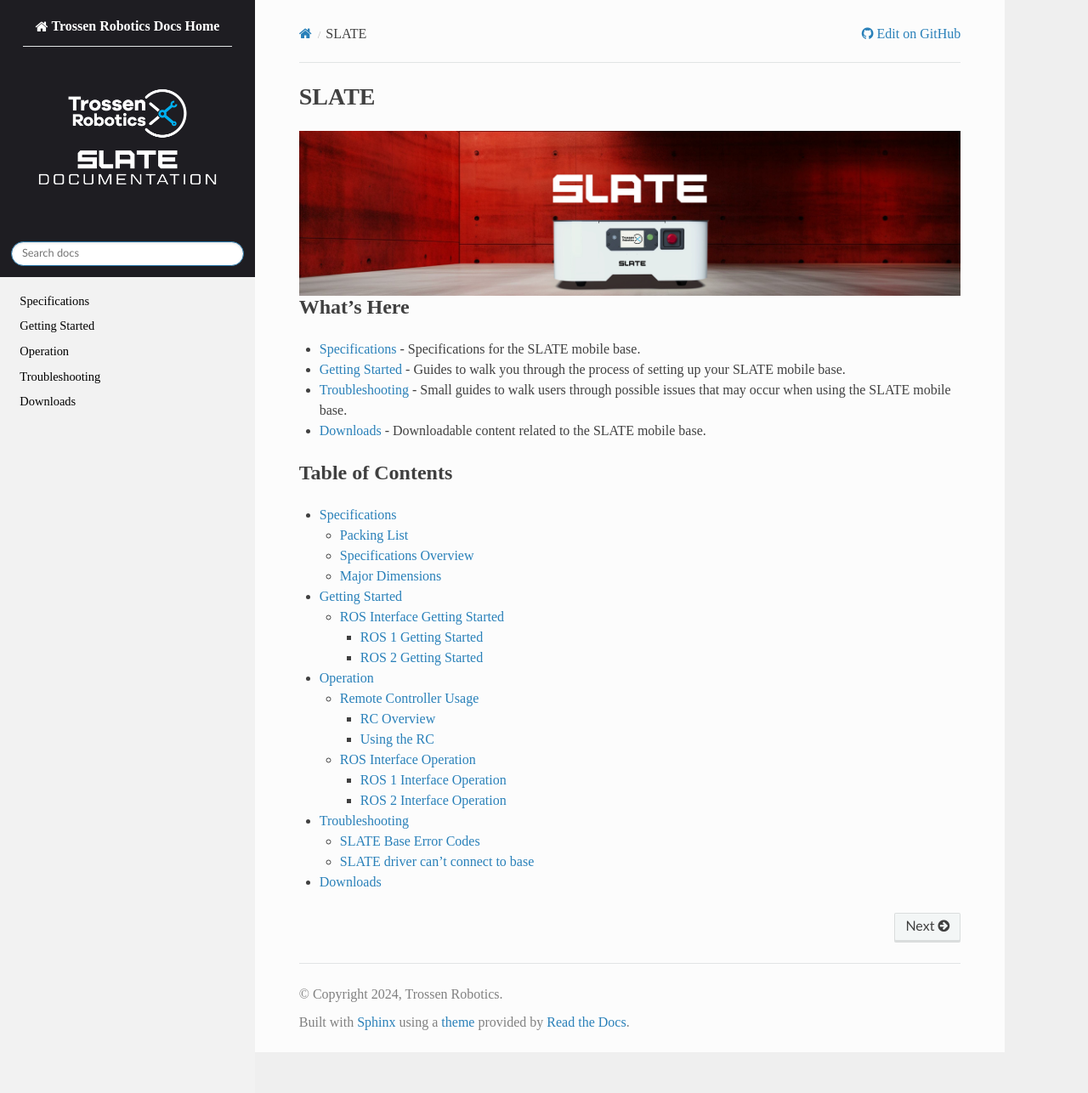
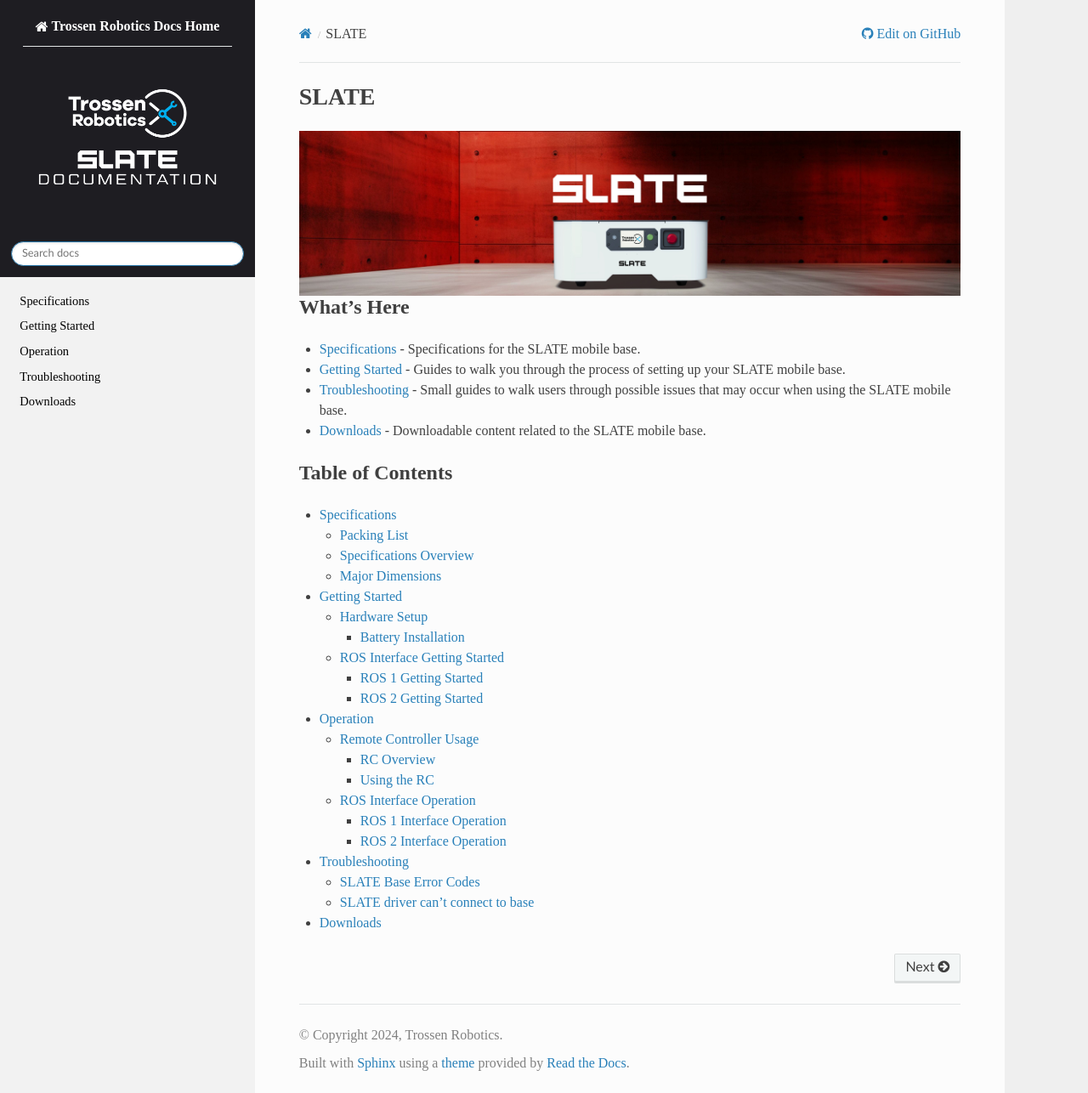
Before and after one commit to TrossenRobotics/slate_docs, a Sphinx documentation site: the page built from docs/index.rst, in a window 1280 px wide and 1286 px high. Shown: the whole window at 85% size. Built offline with Sphinx 7.4.7 and the Read the Docs theme 2.0.0, drawn with Linux system fonts in a browser that asks for light colours; some web fonts are replaced.

Commit message:
Add battery install video (#5)

```diff
--- a/docs/getting_started.rst
+++ b/docs/getting_started.rst
@@ -5,4 +5,5 @@
 .. toctree::
   :maxdepth: 1
 
+  getting_started/hardware_setup.rst
   getting_started/ros_interface.rst
--- /dev/null
+++ b/docs/getting_started/hardware_setup.rst
@@ -0,0 +1,9 @@
+==============
+Hardware Setup
+==============
+
+Battery Installation
+====================
+
+.. youtube:: jGF-EfzXok4
+  :align: center
```
